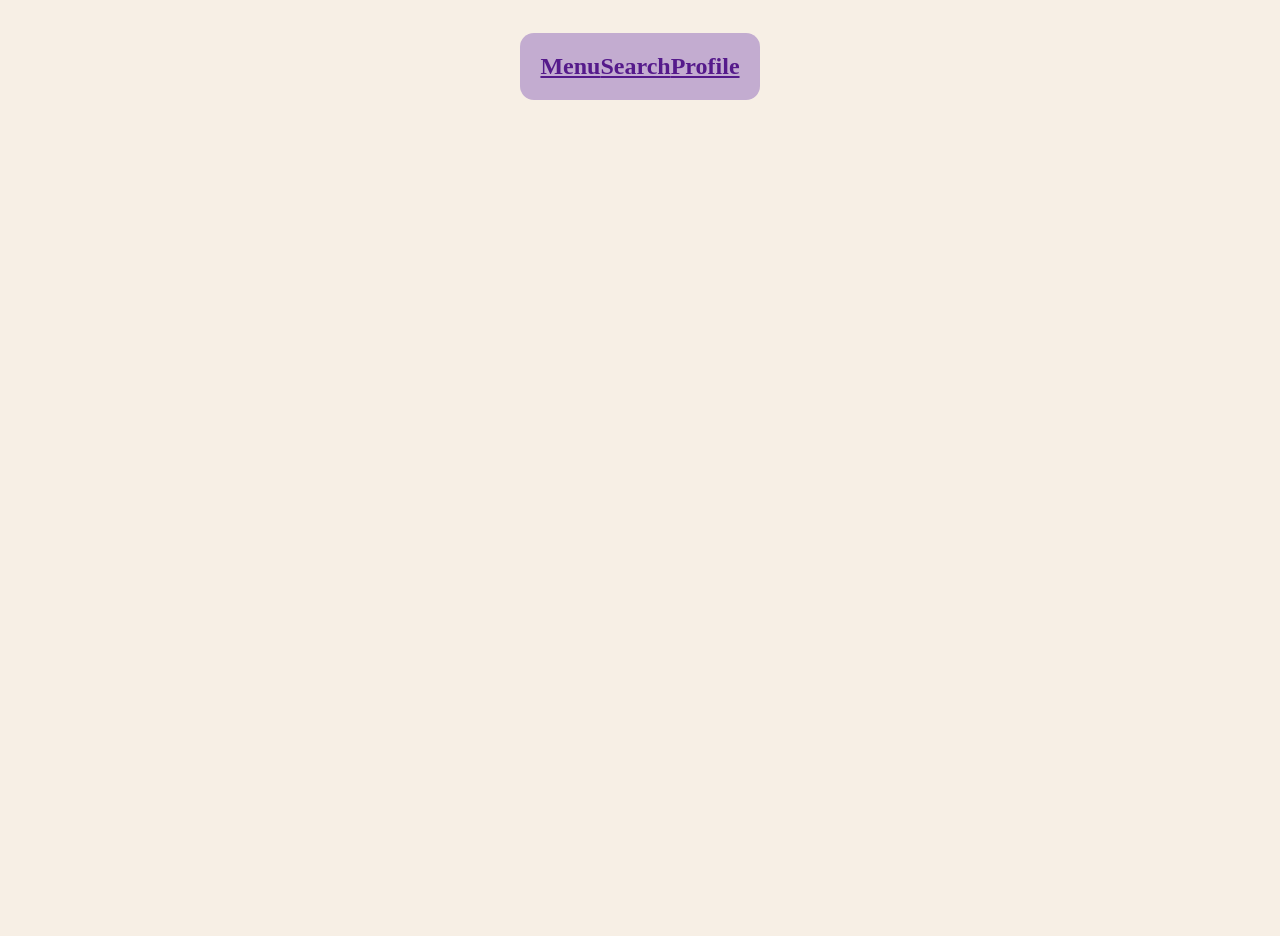
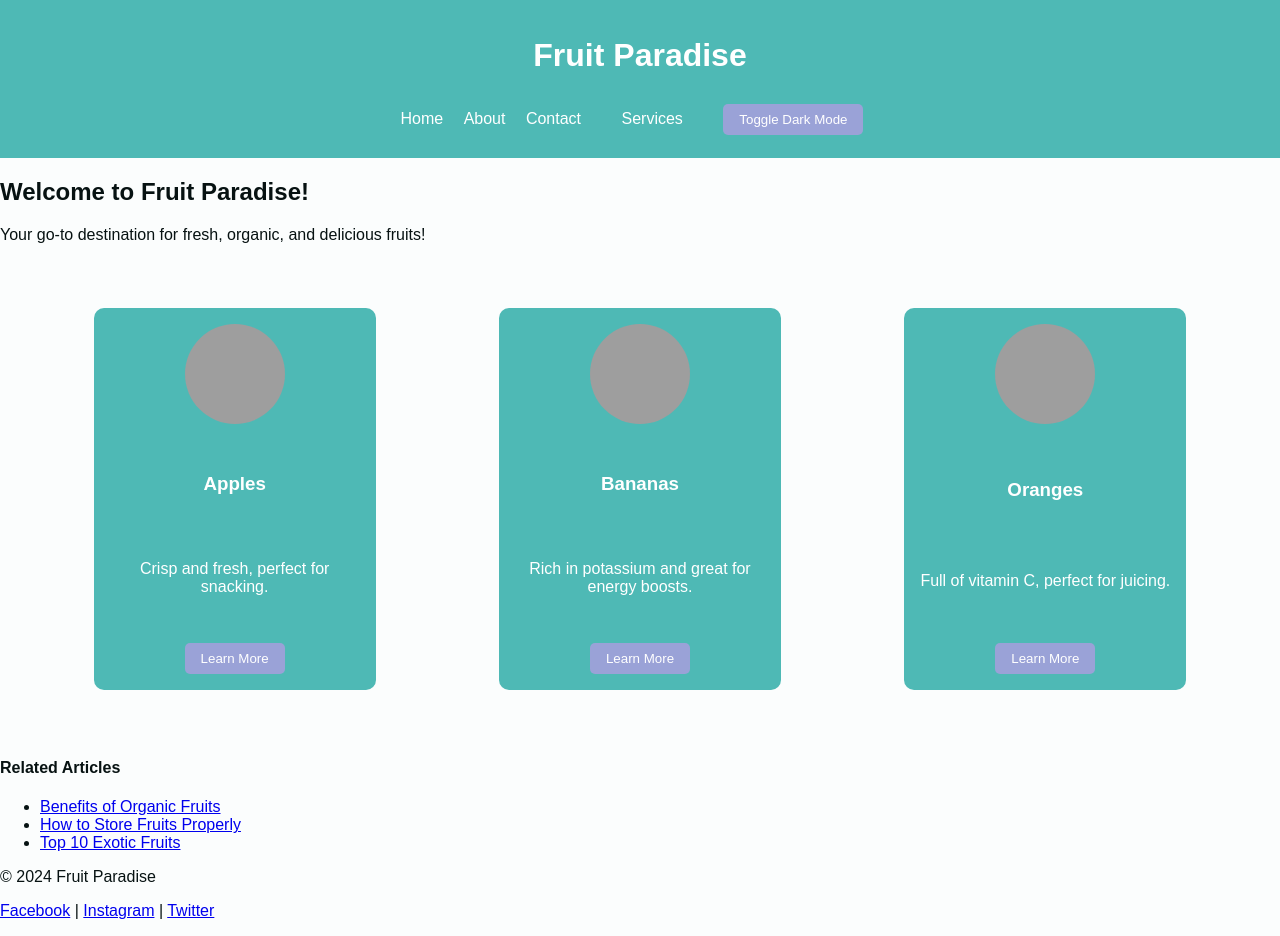
Before and after one commit to G4AR4/WEB-Project, a plain HTML site: page index.html in a window 1280 px wide. Before the commit the page ends 800 px from the top, so only its background shows below. Drawn offline with Linux system fonts and the light colour scheme; grey boxes are pictures that could not be loaded.

Commit message:
Created index starting files for: html, css, and js

```diff
--- /dev/null
+++ b/index.css
@@ -0,0 +1,267 @@
+/* Default Light Mode
+:root {
+  --text: #110123;
+  --background: #f7ebff;
+  --primary: #420381;
+  --secondary: #9c76cb;
+  --accent: #ff950a;
+}
+/* Dark Mode
+body.dark-mode {
+  --text: #ecdcfe;
+  --background: #0c0014;
+  --primary: #bd7efc;
+  --secondary: #5a3489;
+  --accent: #f58b00;
+} */
+/*
+:root {
+  --text: #161d1a;
+  --background: #f9fbfa;
+  --primary: #42574e;
+  --secondary: #ac9fb7;
+  --accent: #896782;
+}
+body.dark-mode {
+  --text: #e2e9e6;
+  --background: #040605;
+  --primary: #a8bdb4;
+  --secondary: #554860;
+  --accent: #987691;
+} */
+
+/* :root {
+  --text: #0c0311;
+  --background: #fcf7fd;
+  --primary: #9833db;
+  --secondary: #ea8ac4;
+  --accent: #e36385;
+}
+body.dark-mode {
+  --text: #f7eefc;
+  --background: #070208;
+  --primary: #8924cc;
+  --secondary: #75154e;
+  --accent: #9c1c3e;
+} */
+
+:root {
+  --text: #071212;
+  --background: #fbfdfd;
+  --primary: #4eb9b5;
+  --secondary: #9aa2d7;
+  --accent: #8477c9;
+}
+body.dark-mode {
+  --text: #edf8f8;
+  --background: #020303;
+  --primary: #46afac;
+  --secondary: #293166;
+  --accent: #433687;
+}
+
+
+body {
+  font-family: Arial, sans-serif;
+  background-color: var(--background);
+  color: var(--text);
+  margin: 0;
+  padding: 0;
+}
+
+header {
+  background-color: var(--primary);
+  color: white;
+  padding: 1rem;
+  text-align: center;
+}
+
+nav ul {
+  list-style-type: none;
+  padding: 0;
+  margin: 0;
+}
+
+nav ul li {
+  display: inline-block;
+  margin-right: 1rem;
+  position: relative; /* Important for dropdown positioning */
+}
+
+nav ul li a {
+  color: white;
+  text-decoration: none;
+}
+
+nav ul li a:hover {
+  color: var(--accent);
+  transition: color 0.3s;
+}
+
+      /* Dropdown container - hide content by default */
+      .dropdown-content {
+        display: none;
+        position: absolute;
+        border-radius: 14px;
+        background-color: var(--secondary, 0,1);
+        min-width: 160px;
+        box-shadow: 0px 8px 16px 0px rgba(0, 0, 0, 0.2);
+        z-index: 1;
+        flex-direction: column;
+        list-style: none;
+        margin: 0;
+        padding: 0;
+      }
+
+      /* Ensure each dropdown item takes up full row */
+      .dropdown-content li {
+        width: 100%;
+      }
+
+      /* Links inside the dropdown */
+      .dropdown-content li a {
+        color: white;
+        padding: 12px 16px;
+        text-decoration: none;
+        display: block;
+        text-align: left; /* Keep dropdown items aligned to the left */
+      }
+
+      /* Change color of dropdown links on hover */
+      .dropdown-content li a:hover {
+        background-color: var(--accent);
+        color: white;
+        border-radius: 14px;
+      }
+
+      /* Show the dropdown menu on hover */
+      .dropdown:hover .dropdown-content {
+        display: flex;
+      }
+
+      /* Style the dropdown button */
+      .dropbtn {
+        display: block;
+        padding: 14px 20px;
+        color: white;
+        background-color: var(--primary);
+        text-decoration: none;
+        border: none;
+        cursor: pointer;
+      }
+
+      .dropdown:hover .dropbtn {
+        background-color: var(--primary);
+      }
+
+/* Dropdown Menu
+.dropdown-content {
+  display: none;
+  position: absolute;
+  background-color: var(--primary);
+  min-width: 160px;
+  z-index: 1;
+}
+
+.dropdown-content li {
+  display: block;
+}
+
+.dropdown-content li a {
+  color: white;
+  padding: 12px 16px;
+  text-decoration: none;
+  display: block;
+}
+
+.dropdown-content li a:hover {
+  background-color: var(--accent);
+}
+
+.dropdown:hover .dropdown-content {
+  display: block;
+} */
+
+/* Button */
+button {
+  background-color: var(--secondary);
+  border: none;
+  padding: 0.5rem 1rem;
+  color: white;
+  cursor: pointer;
+  border-radius: 5px;
+  transition: background-color 0.3s;
+}
+
+button:hover {
+  background-color: var(--accent);
+}
+
+
+/* Card section */
+.card-section {
+  display: flex;
+  justify-content: space-around;
+  padding: 2rem;
+  flex-wrap: wrap; /* Ensures cards wrap to next line if they don't fit */
+}
+
+.card {
+  background-color: var(--primary);
+  color: white;
+  padding: 1rem;
+  border-radius: 10px;
+  text-align: center;
+  transition: transform 0.3s, box-shadow 0.3s;
+  width: 250px; /* Fixed width */
+  height: 350px; /* Fixed height */
+  margin: 1rem;
+  display: flex;
+  flex-direction: column;
+  align-items: center;
+  justify-content: space-between;
+}
+
+.card img {
+  width: 100px;
+  height: 100px;
+  object-fit: cover;
+  border-radius: 50%;
+}
+
+.card:hover {
+  transform: translateY(-10px);
+  box-shadow: 0px 10px 15px rgba(0, 0, 0, 0.1);
+}
+
+/* Modal */
+.modal {
+  display: none;
+  position: fixed;
+  z-index: 1;
+  left: 0;
+  top: 0;
+  width: 100%;
+  height: 100%;
+  background-color: rgba(0, 0, 0, 0.5);
+  justify-content: center;
+  align-items: center;
+}
+
+.modal-content {
+  background-color: var(--secondary);
+  padding: 20px;
+  border-radius: 10px;
+}
+
+.close {
+  color: white;
+  float: right;
+  font-size: 28px;
+  font-weight: bold;
+  cursor: pointer;
+}
+
+.close:hover {
+  color: var(--accent);
+}
--- a/index.html
+++ b/index.html
@@ -3,60 +3,87 @@
 <head>
   <meta charset="UTF-8">
   <meta name="viewport" content="width=device-width, initial-scale=1.0">
-  <title>WEB-Project</title>
-  <style>
-
-    body {
-      background-color: #F7EFE5;
-      display: flex;
-      justify-content: center;
-      align-items: center;
-    }
-
-    .nav-menu {
-      list-style-type: none;
-      margin: 25px 0;
-      padding: 0 20px;
-      border-radius: 14px;
-      background-color: #C3ACD0;
-      display: flex;
-    }
-
-  </style>
+  <title>Fruit Paradise</title>
+  <link rel="stylesheet" href="index.css">
 </head>
-
-
-
 <body>
   <header>
-    <div class="nav-menu">
-      <a class="menu" href="">
-        <h2>Menu</h2>
-      </a>
-      <a class="menu" href="">
-        <h2>Search</h2>
-      </a>
-      <a class="menu" href="">
-        <h2>Profile</h2>
-      </a>
-      <a class="menu" href="">
-        <h2></h2>
-      </a>
-      <a class="menu" href="">
-        <h2></h2>
-      </a>
-      <a class="menu" href="">
-        <h2></h2>
-      </a>
-      <a class="menu" href="">
-        <h2></h2>
-      </a>
-      <a class="menu" href="">
-        <h2></h2>
-      </a>
+    <h1>Fruit Paradise</h1>
+    <nav>
+      <ul>
+        <li><a href="#">Home</a></li>
+        <li><a href="#">About</a></li>
+        <li><a href="#">Contact</a></li>
+        <!-- Dropdown Menu -->
+        <li class="dropdown">
+          <a href="#" class="dropbtn">Services</a>
+          <ul class="dropdown-content">
+            <li><a href="#">Fresh Delivery</a></li>
+            <li><a href="#">Organic</a></li>
+            <li><a href="#">Wholesale</a></li>
+          </ul>
+        </li>
+        <!-- Dark Mode Toggle Button -->
+        <li>
+          <button id="dark-mode-toggle">Toggle Dark Mode</button>
+        </li>
+      </ul>
+    </nav>
+  </header>
+
+  <main>
+    <section class="description"></section>
+      <h2>Welcome to Fruit Paradise!</h2>
+      <p>Your go-to destination for fresh, organic, and delicious fruits!</p>
+    </section>
+
+    <section class="card-section">
+      <div class="card">
+        <img src="https://canadianfoodfocus.org/wp-content/uploads/2020/09/grannysmith-1-1024x576.jpg" alt="Apple">
+        <h3>Apples</h3>
+        <p>Crisp and fresh, perfect for snacking.</p>
+        <button class="learn-more" onclick="openModal('Apple')">Learn More</button>
+      </div>
+      <div class="card">
+        <img src="https://www.foodandwine.com/thmb/4fzQW9u60XlhTk52CIuM1BlLhcc=/1500x0/filters:no_upscale():max_bytes(150000):strip_icc()/amazonfreebananas-em-86304874-2000-5a276309cf1944349fb55818c98c7b1b.jpg" alt="Banana">
+        <h3>Bananas</h3>
+        <p>Rich in potassium and great for energy boosts.</p>
+        <button class="learn-more" onclick="openModal('Banana')">Learn More</button>
+      </div>
+      <div class="card">
+        <img src="https://www.nutritionadvance.com/wp-content/uploads/2023/07/whole-and-half-oranges-face.jpg" alt="Orange">
+        <h3>Oranges</h3>
+        <p>Full of vitamin C, perfect for juicing.</p>
+        <button class="learn-more" onclick="openModal('Orange')">Learn More</button>
+      </div>
+    </section>
+  </main>
+
+  <aside>
+    <h4>Related Articles</h4>
+    <ul>
+      <li><a href="#">Benefits of Organic Fruits</a></li>
+      <li><a href="#">How to Store Fruits Properly</a></li>
+      <li><a href="#">Top 10 Exotic Fruits</a></li>
+    </ul>
+  </aside>
+
+  <footer>
+    <p>&copy; 2024 Fruit Paradise</p>
+    <p>
+      <a href="#">Facebook</a> |
+      <a href="#">Instagram</a> |
+      <a href="#">Twitter</a>
+    </p>
+  </footer>
+
+  <div id="modal" class="modal">
+    <div class="modal-content">
+      <span class="close" onclick="closeModal()">&times;</span>
+      <p id="modal-info"></p>
+    </div>
   </div>
-</header>
 
-
+  <script src="index.js"></script>
 </body>
 </html>
--- /dev/null
+++ b/index.js
@@ -0,0 +1,42 @@
+// Function to open the modal
+function openModal(fruit) {
+    document.getElementById("modal").style.display = "flex";
+    document.getElementById("modal-info").textContent = `More information about ${fruit}.`;
+  }
+
+  // Function to close the modal
+  function closeModal() {
+    document.getElementById("modal").style.display = "none";
+  }
+
+  // Function to toggle dark mode
+  function toggleDarkMode() {
+    const body = document.body;
+    body.classList.toggle('dark-mode');
+
+    // Save the user's choice in localStorage
+    if (body.classList.contains('dark-mode')) {
+      localStorage.setItem('theme', 'dark');
+    } else {
+      localStorage.setItem('theme', 'light');
+    }
+  }
+
+  // Load theme from localStorage when the page loads
+  window.onload = function() {
+    const savedTheme = localStorage.getItem('theme');
+    if (savedTheme && savedTheme === 'dark') {
+      document.body.classList.add('dark-mode');
+    }
+  }
+
+  // Event listener for dark mode toggle button
+  document.getElementById('dark-mode-toggle').addEventListener('click', toggleDarkMode);
+
+  // Close modal when clicking outside of it
+  window.onclick = function(event) {
+    const modal = document.getElementById("modal");
+    if (event.target == modal) {
+      modal.style.display = "none";
+    }
+  };
```
